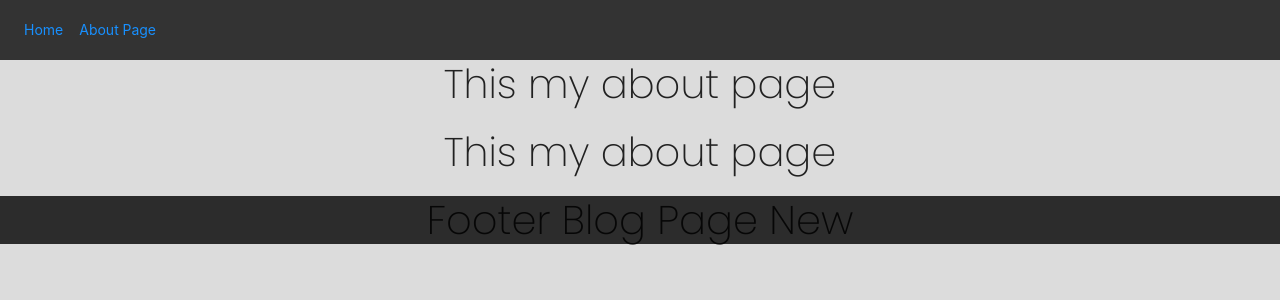
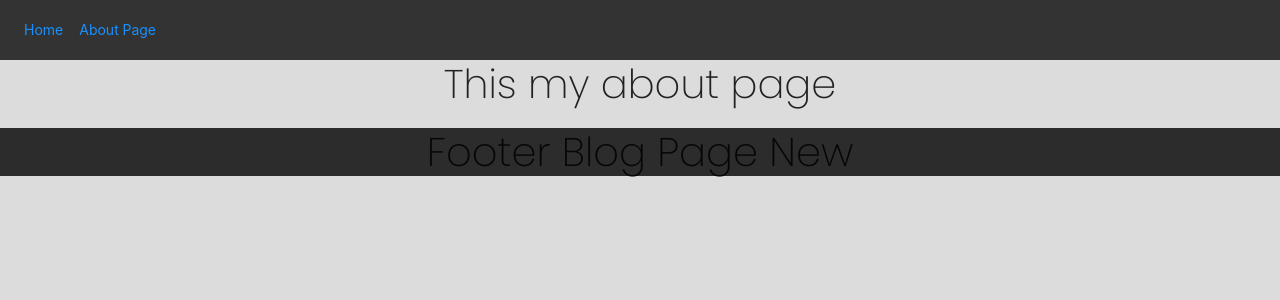
Before and after one commit to MohammedHaris96/Blog-Page, a React (Create React App) app: page /about in a window 1280 px wide. Shown: the top 300 px of the page. Built offline with nearby package versions, Linux system fonts and the light colour scheme; the HTML template or start-up script is replaced by a standard one.

Commit message:
minor change

```diff
--- a/src/Components/AboutPage.js
+++ b/src/Components/AboutPage.js
@@ -6,7 +6,6 @@ const AboutPage = () => {
     <div className="homepage-container  ">
       <h1>This my about page </h1>
 
-      <h1>This my about page </h1>
       <Footer />
     </div>
   );
```
